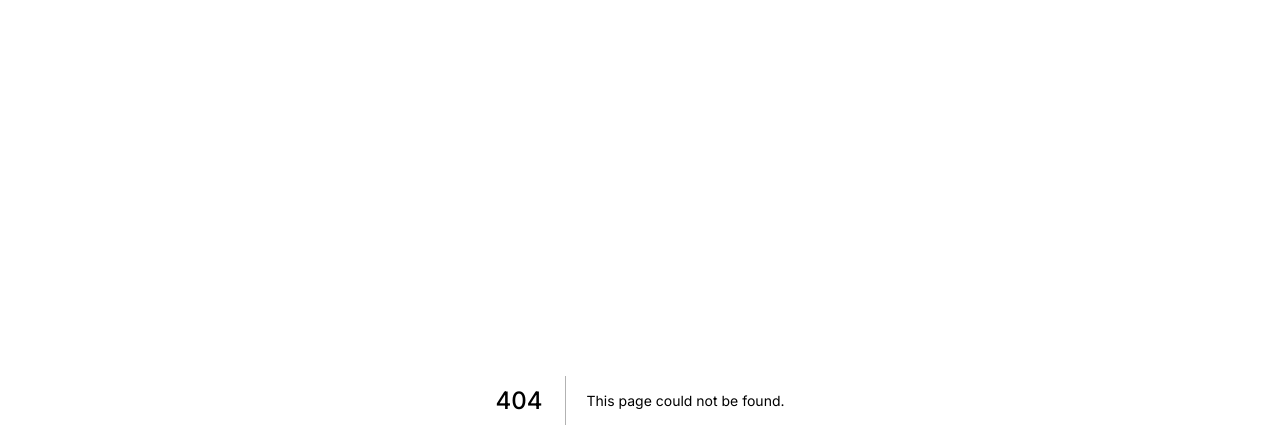
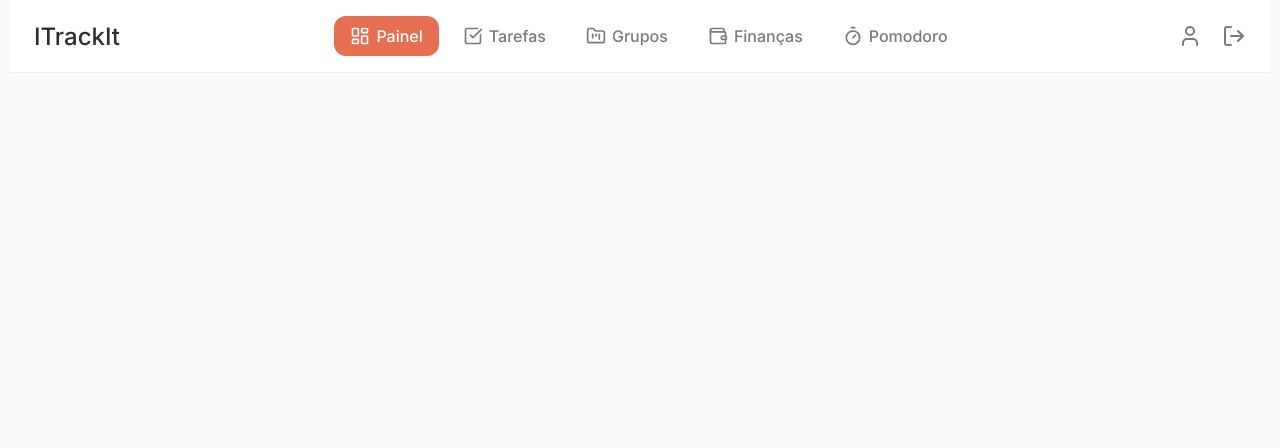
Before and after one commit to Vitchenzo2812/TrackIt-APP, a Next.js app: page /dashboard/panel in a window 1280 px wide. Before the commit this address had no page. Shown: the top 448 px of the page. Built offline with nearby package versions, Linux system fonts and the light colour scheme.

Commit message:
feat: create dashboard page

```diff
--- /dev/null
+++ b/src/pages/dashboard/panel/index.tsx
@@ -0,0 +1,19 @@
+import dynamic from "next/dynamic";
+import Head from "next/head";
+
+const Dashboard = dynamic(async () => import('@/ui/pages/Dashboard'), { ssr: false });
+
+const DashboardPage = () => {
+  return (
+    <>
+      <Head>
+        <title>ITrackIt | Dashboard | Painel</title>
+        <meta name="description" content="" />
+        <link rel="icon" href="/favicon.ico" />
+      </Head>
+      <Dashboard />
+    </>
+  );
+}
+
+export default DashboardPage;
--- a/src/styles/global.ts
+++ b/src/styles/global.ts
@@ -15,18 +15,19 @@ export const GlobalStyles = createGlobalStyle`
 }
 
 html {
+  height: 100%;
   font-size: 62.5%;
 }
 
 body {
   overflow-x: hidden;
+  scroll-behavior: auto;
+  overscroll-behavior: none;
+  background-color: #fff7f5;
 
   ::-webkit-scrollbar {
     display: none;
   }
-
-  scroll-behavior: auto;
-  overscroll-behavior: none;
 }
 
 #__next {
--- a/src/ui/atoms/Button/index.tsx
+++ b/src/ui/atoms/Button/index.tsx
@@ -9,9 +9,10 @@ interface Props {
   label: string;
   variant: TButtonVariant;
   onClick: () => void;
+  leftIcon?: ReactElement;
   styles?: CSSProperties;
+  isSelected?: boolean;
   isLoading?: boolean;
-  leftIcon?: ReactElement;
 }
 
 const Button = ({
@@ -20,6 +21,7 @@ const Button = ({
   onClick,
   leftIcon,
   styles,
+  isSelected = false,
   isLoading = false
 }: Props) => {
   return (
@@ -28,6 +30,7 @@ const Button = ({
       variant={variant}
       onClick={onClick}
       style={styles}
+      isSelected={isSelected}
       disabled={isLoading}
     >
       {leftIcon}
--- a/src/ui/atoms/Button/styled.ts
+++ b/src/ui/atoms/Button/styled.ts
@@ -2,7 +2,8 @@ import styled, { css } from "styled-components";
 import { TButtonVariant } from ".";
 
 export const Container = styled.button<{
-  variant: TButtonVariant
+  variant: TButtonVariant,
+  isSelected?: boolean,
 }>`
   display: flex;
   align-items: center;
@@ -13,8 +14,8 @@ export const Container = styled.button<{
   font-size: 1.6rem;
   height: 6rem;
 
-  ${props => {
-    switch (props.variant) {
+  ${({ variant, isSelected }) => {
+    switch (variant) {
       case "ghost":
         return css`
           display: flex;
@@ -27,13 +28,20 @@ export const Container = styled.button<{
           font-weight: 500;
           transition: all 0.2s ease-in-out;
 
-          &:hover {
-            color: #E76F51;
+          ${!isSelected && css`
+            &:hover {
+              color: #E76F51;
 
-            .lucide-move-left {
-              stroke: #E76F51;
+              .lucide-move-left {
+                stroke: #E76F51;
+              }
             }
-          }
+          `}
+
+          ${isSelected && css`
+            background-color: #E76F51;
+            color: white;
+          `}
         `;
 
       case "outline":
--- /dev/null
+++ b/src/ui/molecules/Header/index.tsx
@@ -0,0 +1,51 @@
+import { FolderKanban, LayoutDashboard, SquareCheckBig, Timer, Wallet } from 'lucide-react';
+import { ReactElement, useState } from 'react';
+import Button from '@/ui/atoms/Button';
+import * as S from './styled';
+
+export type TSectionOption = 'panel' | 'tasks' | 'groups' | 'finance' | 'pomodoro'
+
+export type TSection = {
+  option: TSectionOption,
+  label: string,
+  icon: ReactElement
+}
+
+const Sections: TSection[] = [
+  { option: 'panel', label: 'Painel', icon: <LayoutDashboard width={20} height={20} /> },
+  { option: 'tasks', label: 'Tarefas', icon: <SquareCheckBig width={20} height={20} /> },
+  { option: 'groups', label: 'Grupos', icon: <FolderKanban width={20} height={20} /> },
+  { option: 'finance', label: 'Finanças', icon: <Wallet width={20} height={20} /> },
+  { option: 'pomodoro', label: 'Pomodoro', icon: <Timer width={20} height={20} /> },
+]
+
+const Header = () => {
+  const [option, setOption] = useState<TSectionOption>('panel');
+
+  return (
+    <S.Container>
+      <S.BrandName>ITrackIt</S.BrandName>
+
+      <S.WrapperButtons>
+        {Sections.map(section => (
+          <Button
+            variant='ghost'
+            key={section.option}
+            label={section.label}
+            leftIcon={section.icon}
+            isSelected={section.option === option}
+            onClick={() => { setOption(section.option) }}
+            styles={{ height: '4rem', padding: '0.8rem 1.6rem' }}
+          />
+        ))}
+      </S.WrapperButtons>
+
+      <S.WrapperIcons>
+        <S.UserIcon />
+        <S.LogOutIcon />
+      </S.WrapperIcons>
+    </S.Container>
+  );
+}
+
+export default Header;
--- /dev/null
+++ b/src/ui/molecules/Header/styled.ts
@@ -0,0 +1,58 @@
+import { LogOut, User } from "lucide-react";
+import styled from "styled-components";
+
+export const Container = styled.div`
+  display: flex;
+  align-items: center;
+  justify-content: space-between;
+
+  height: 7.3rem;
+  background-color: #ffffff;
+  border-bottom: rgba(0, 0, 0, 0.08) 0.1rem solid;
+
+  padding: 1.6rem 2.4rem;
+  margin: 0rem 1rem;
+`;
+
+export const BrandName = styled.span`
+  font-size: 2.4rem;
+  color: #2E2E2E;
+  font-weight: 500;
+`;
+
+export const WrapperButtons = styled.div`
+  display: flex;
+  align-items: center;
+  justify-content: center;
+  gap: 0.8rem;
+`;
+
+export const WrapperIcons = styled.div`
+  display: flex;
+  align-items: center;
+  gap: 2rem;
+`;
+
+export const UserIcon = styled(User)`
+  width: 2.4rem;
+  height: 2.4rem;
+  color: #7A7A7A;
+  cursor: pointer;
+  transition: all 0.2s ease-in-out;
+
+  &:hover {
+    transform: scale(1.2);
+  }
+`
+
+export const LogOutIcon = styled(LogOut)`
+  width: 2.4rem;
+  height: 2.4rem;
+  color: #7A7A7A;
+  cursor: pointer;
+  transition: all 0.2s ease-in-out;
+
+  &:hover {
+    transform: scale(1.2);
+  }
+`
--- /dev/null
+++ b/src/ui/pages/Dashboard/index.tsx
@@ -0,0 +1,12 @@
+import Header from '@/ui/molecules/Header';
+import * as S from './styled';
+
+const DashboardPage = () => {
+  return (
+    <S.Container>
+      <Header />
+    </S.Container>
+  );
+}
+
+export default DashboardPage;
--- /dev/null
+++ b/src/ui/pages/Dashboard/styled.ts
@@ -0,0 +1,6 @@
+import styled from "styled-components";
+
+export const Container = styled.div`
+  height: 100dvh;
+  background-color: #fafafa;
+`;
--- a/src/ui/pages/Welcome/styled.ts
+++ b/src/ui/pages/Welcome/styled.ts
@@ -2,7 +2,6 @@ import styled from "styled-components";
 
 export const Container = styled.div`
   background-color: #fff7f5;
-  height: 100%;
   min-height: 100dvh;
 `;
 
```
